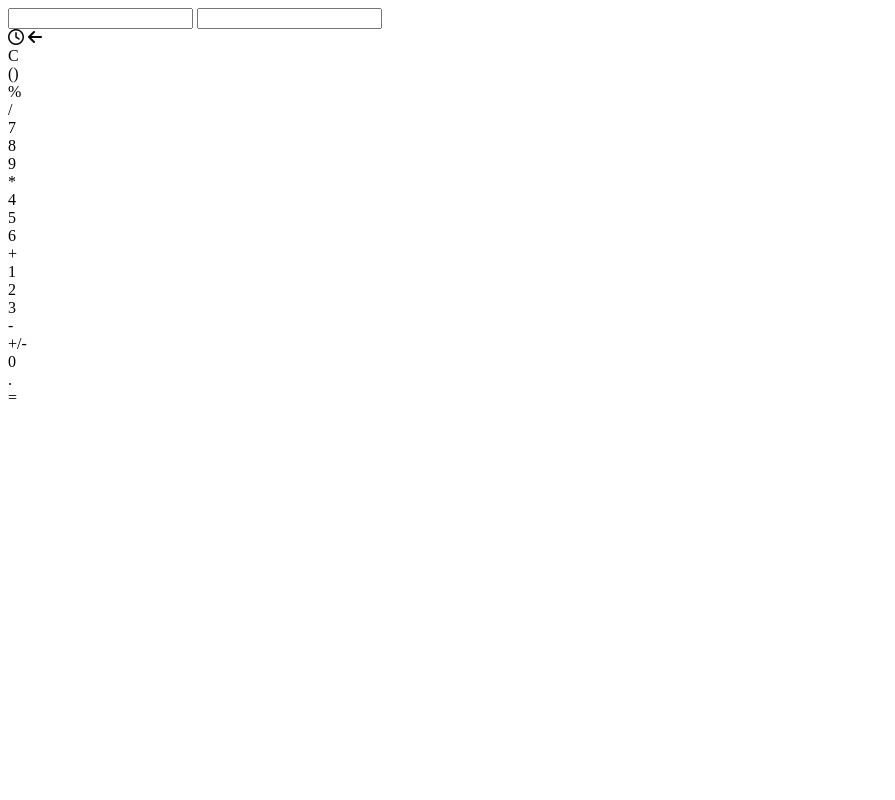
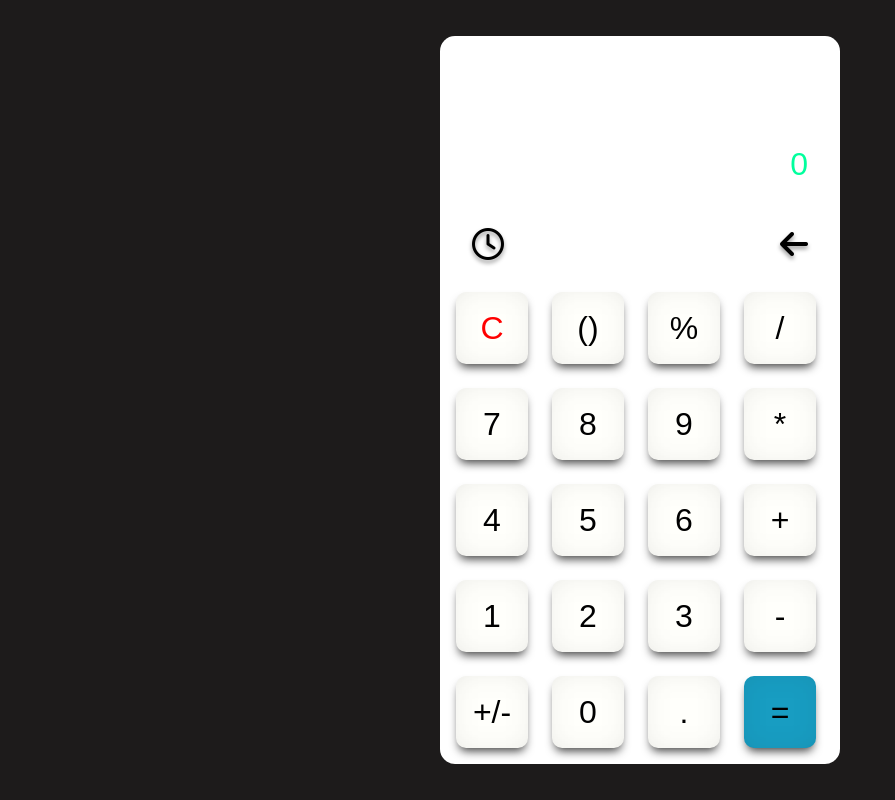
Before and after one commit to BedellSandi545/Calculator-Project, a plain HTML site: page index.html in a window 1280 px wide. Shown: the whole page, without its empty margins (0-895 px from the left). Drawn offline with Linux system fonts and the light colour scheme.

Commit message:
Changes in the HTML and the addition of CSS codes

```diff
--- a/index.html
+++ b/index.html
@@ -22,7 +22,13 @@
 		<div class="wrapper">
 			<div class="preview">
 				<input type="text" class="first-input" id="first-input" />
-				<input type="text" class="second-input" id="second-input" />
+				<input
+					type="text"
+					class="second-input"
+					id="second-input"
+					value="0"
+					disabled
+				/>
 			</div>
 
 			<div class="second-section">
@@ -30,28 +36,39 @@
 				<i class="fa-solid fa-arrow-left" id="delete"></i>
 			</div>
 
+			<div class="modal">
+				<div class="title">
+					<div
+						><i class="fa-regular fa-clock"></i>
+						<h3>Recents</h3>
+					</div>
+					<div><h5> Clear All </h5></div>
+				</div>
+			</div>
+			<div class="overlay"></div>
+
 			<div class="keyboard">
 				<div class="clearall"> C </div>
-				<div class="parenthesis"> () </div>
-				<div class="modulus"> % </div>
-				<div class="division"> / </div>
-				<div class="seven"> 7 </div>
-				<div class="eight"> 8 </div>
-				<div class="nine"> 9 </div>
-				<div class="multiplication"> * </div>
+				<div class="parenthesis" data-value="()"> () </div>
+				<div class="modulus" data-value="%"> % </div>
+				<div class="division" data-value="/"> / </div>
+				<div class="seven" data-value="7"> 7 </div>
+				<div class="eight" data-value="8"> 8 </div>
+				<div class="nine" data-value="9"> 9 </div>
+				<div class="multiplication" data-value="*"> * </div>
 
-				<div class="four"> 4 </div>
-				<div class="five"> 5 </div>
-				<div class="six">6</div>
-				<div class="addition">+</div>
-				<div class="one">1</div>
-				<div class="two">2</div>
-				<div class="three">3</div>
-				<div class="subtraction">-</div>
-				<div class="plus-or-minus">+/-</div>
-				<div class="zero">0</div>
-				<div class="decimal">.</div>
-				<div class="equals">=</div>
+				<div class="four" data-value="4"> 4 </div>
+				<div class="five" data-value="5"> 5 </div>
+				<div class="six" data-value="6">6</div>
+				<div class="addition" data-value="+">+</div>
+				<div class="one" data-value="1">1</div>
+				<div class="two" data-value="2">2</div>
+				<div class="three" data-value="3">3</div>
+				<div class="subtraction" data-value="-">-</div>
+				<div class="plus-or-minus" data-value="+/-">+/-</div>
+				<div class="zero" data-value="0">0</div>
+				<div class="decimal" data-value=".">.</div>
+				<div class="equals" data-value="=">=</div>
 			</div>
 		</div>
 	</body>
--- a/styles.css
+++ b/styles.css
@@ -0,0 +1,146 @@
+* {
+	margin: 0;
+	padding: 0;
+	box-sizing: border-box;
+}
+
+body {
+	min-height: 100vh;
+	width: 100%;
+	background-color: #1d1b1b;
+	display: flex;
+	justify-content: center;
+	align-items: center;
+}
+
+.wrapper {
+	background-color: #ffffff;
+	width: 400px;
+	min-height: 500px;
+	padding: 1rem;
+	border-radius: 15px;
+	position: relative;
+}
+
+.wrapper .preview {
+	display: flex;
+	flex-direction: column;
+	gap: 1rem;
+}
+
+.wrapper .preview input {
+	height: 4rem;
+	font-size: 3rem;
+	text-align: right;
+	padding: 1rem;
+	outline: none;
+	border: none;
+}
+
+.wrapper .preview input:nth-child(2) {
+	font-size: 2rem;
+	background-color: white;
+	color: rgb(0, 255, 157);
+}
+
+.wrapper .preview input:focus {
+	outline: none;
+}
+.wrapper .keyboard {
+	display: grid;
+	grid-template-columns: repeat(4, 1fr);
+	column-gap: 1rem;
+	row-gap: 1.5rem;
+}
+
+.wrapper .second-section {
+	background-color: #ffffff;
+	margin-block: 1rem;
+	padding: 1rem;
+	display: flex;
+	justify-content: space-between;
+}
+
+.wrapper .second-section > i {
+	font-size: 2rem;
+	cursor: pointer;
+	filter: drop-shadow(0px 3px 2px rgb(0 0 0 / 0.4));
+}
+
+.wrapper .keyboard > div {
+	background-color: rgb(255, 255, 251);
+	display: inline-block;
+	padding: 1rem;
+	font-size: 2rem;
+	height: 4.5rem;
+	width: 4.5rem;
+	display: flex;
+	justify-content: center;
+	align-items: center;
+	border-radius: 10px;
+	font-family: sans-serif;
+	cursor: pointer;
+	-webkit-box-shadow: inset 0px 0px 60px -50px rgba(0, 0, 0, 0.75),
+		0px 6px 10px -3px rgba(0, 0, 0, 0.75);
+	-moz-box-shadow: inset 0px 0px 60px -50px rgba(0, 0, 0, 0.75),
+		0px 6px 10px -3px rgba(0, 0, 0, 0.75);
+	box-shadow: inset 0px 0px 60px -50px rgba(0, 0, 0, 0.75),
+		0px 6px 10px -3px rgba(0, 0, 0, 0.75);
+}
+
+.wrapper .keyboard > div:active {
+	transform: scale(0.9);
+}
+
+.wrapper .keyboard > div:first-child {
+	color: red;
+}
+
+.wrapper .keyboard > div:last-child {
+	background-color: rgb(24, 157, 194);
+}
+
+.modal {
+	background-color: #ffffff;
+	position: absolute;
+	height: 400px;
+	width: 250px;
+	border-radius: 10px;
+	top: 50%;
+	left: 50%;
+	transform: translate(-50%, -50%);
+	padding: 1rem;
+	font-family: sans-serif;
+	box-shadow: 0px 8px 22px 0px rgba(0, 0, 0, 0.75);
+	-webkit-box-shadow: 0px 8px 22px 0px rgba(0, 0, 0, 0.75);
+	-moz-box-shadow: 0px 8px 22px 0px rgba(0, 0, 0, 0.75);
+	z-index: 2;
+	display: none;
+}
+
+.modal .title {
+	display: flex;
+	justify-content: space-between;
+	align-items: center;
+}
+
+.modal .title div:first-child {
+	display: flex;
+	gap: 1rem;
+	align-items: center;
+	font-size: 1.3rem;
+}
+
+.modal .title div:last-child {
+	color: grey;
+}
+
+.overlay {
+	position: absolute;
+	background-color: #0000007d;
+	top: 0;
+	bottom: 0;
+	left: 0;
+	right: 0;
+	display: none;
+}
```
